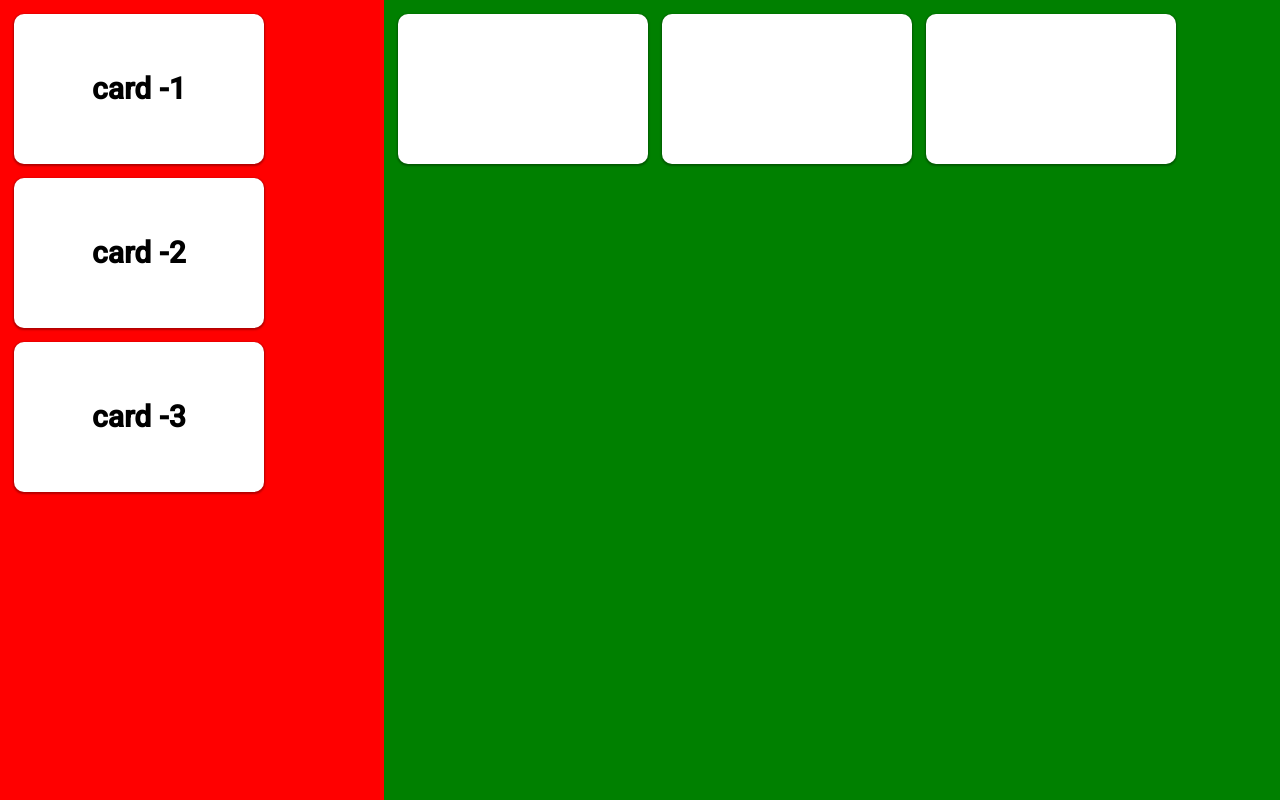
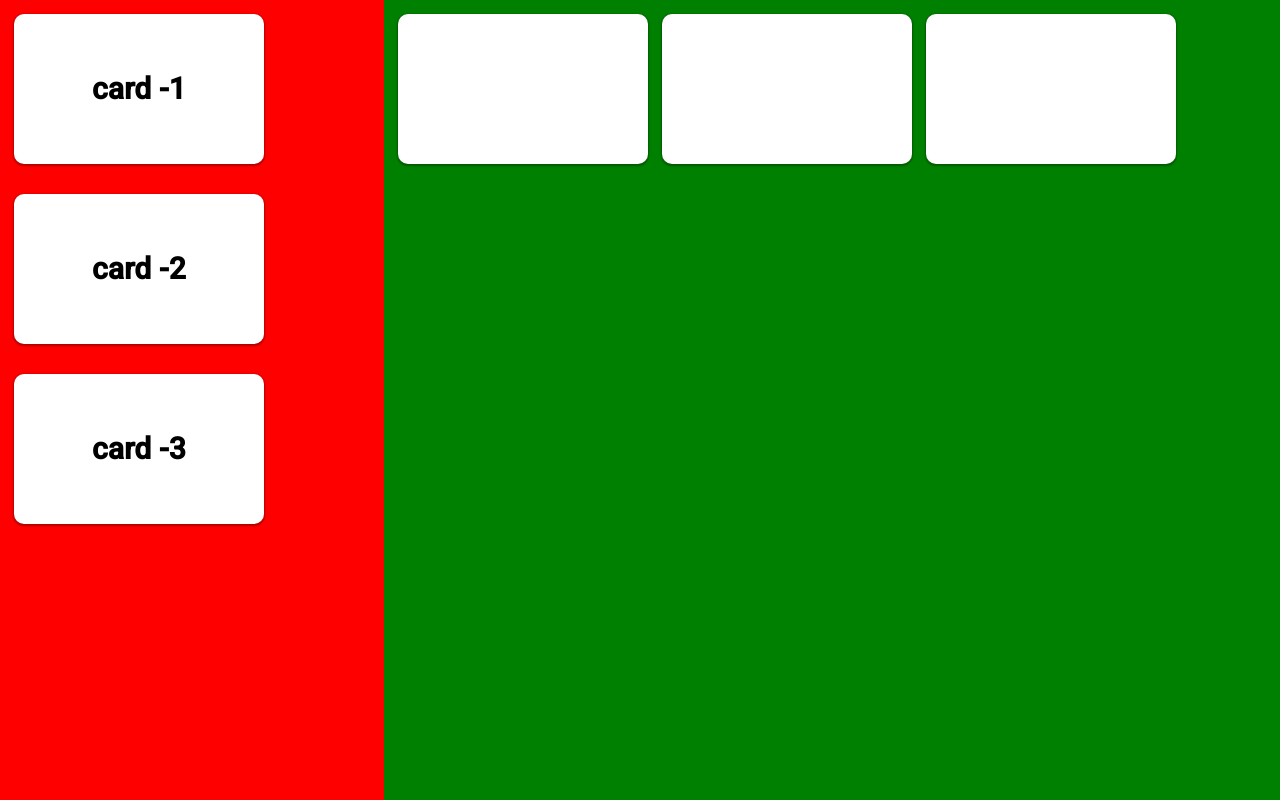
Before and after one commit to Madhu-Yalavarthi/angular-presets, an Angular app: page /drag-drop in a window 1280 px wide. Built offline with nearby package versions, Linux system fonts and the light colour scheme.

Commit message:
on drop directive

```diff
--- a/src/app/directives/ondrop.directive.ts
+++ b/src/app/directives/ondrop.directive.ts
@@ -7,6 +7,15 @@ export class OnDropDirective implements AfterViewInit, OnDestroy {
 
   @Output('emitDrop') emitDrop = new EventEmitter<FileList>();
 
+  accept: boolean = true;
+
+  mutations = new MutationObserver((event) => {
+    if (event.length > 0) {
+      this.accept = false;
+      return;
+    }
+    this.accept = true;
+  })
   target;
 
   private eventListeners: (() => void)[] = [];
@@ -16,6 +25,7 @@ export class OnDropDirective implements AfterViewInit, OnDestroy {
   ngAfterViewInit(): void {
     if (this.elementRef.nativeElement) {
       this.renderer.setAttribute(this.elementRef.nativeElement, 'draggable', 'false');
+      this.mutations.observe(this.elementRef.nativeElement, { childList: true });
       // this.eventListeners.push(this.renderer.listen(this.elementRef.nativeElement, 'dragstart', (event) => this.dragStart(event)));
       // this.eventListeners.push(this.renderer.listen(this.elementRef.nativeElement, 'dragenter', (event) => this.dragEnter(event)));
       // this.eventListeners.push(this.renderer.listen(this.elementRef.nativeElement, 'dragleave', (event) => this.dragLeave(event)));
@@ -62,8 +72,13 @@ export class OnDropDirective implements AfterViewInit, OnDestroy {
     event.preventDefault();
     var id = event.dataTransfer.getData("text");
 
-    console.log("droped---->", id)
-    if (id) this.renderer.appendChild(this.elementRef.nativeElement, document.getElementById(id));
+    console.log("droped---->", id);
+    if (!id) return;
+    let nodeCopy = document.getElementById(id).cloneNode(true);
+    // this.renderer.setProperty(nodeCopy, "id", `id`);
+    this.renderer.addClass(nodeCopy, "disable-select");
+    console.log("nodeCopy", nodeCopy);
+    if (nodeCopy && this.accept == true) this.renderer.appendChild(this.elementRef.nativeElement, nodeCopy);
     // console.log(event.dataTransfer.files);
     // this.renderer.removeClass(this.elementRef.nativeElement, 'over');
     // this.emitDrop.emit(event.dataTransfer.files);
--- a/src/app/pages/drag-drop/drag-drop.component.html
+++ b/src/app/pages/drag-drop/drag-drop.component.html
@@ -1,14 +1,15 @@
 <div class="page-wrapper">
   <div class="drap-drop-wrapper">
     <div class="left-section">
-      <div class="card-holder" *ngFor="let item of cards; let i = index" appOnDrop  draggable="false">
-        <div class="card" id="{{'card#'+i}}" appOnDrag>
+        <div class="origin-cards" *ngFor="let item of cards; let i = index" id="{{'card#'+i}}" appOnDrag>
           <span>{{"card -"+item}}</span>
+          <div class="remove-icon">
+            <mat-icon>clear</mat-icon>
+          </div>
         </div>
-      </div>
     </div>
     <div class="right-section">
-      <div class="card-holder" *ngFor="let item of cards; let i = index" appOnDrop draggable="false"></div>
+      <div class="card-holder disable-select" *ngFor="let item of cards; let i = index" appOnDrop draggable="false"></div>
     </div>
   </div>
 </div>
--- a/src/app/pages/drag-drop/drag-drop.component.scss
+++ b/src/app/pages/drag-drop/drag-drop.component.scss
@@ -51,6 +51,23 @@
   background-color: #fff;
   box-sizing: border-box;
   box-shadow: 0px 1px 2px 1px rgba(0, 0, 0, 0.3);
+}
+
+.origin-cards {
+  display: flex;
+  justify-content: center;
+  align-items: center;
+  width: 250px;
+  height: 150px;
+  background-color: #fff;
+  font-size: 30px;
+  font-weight: bold;
+  box-sizing: border-box;
+  box-shadow: 0px 1px 2px 1px rgba(0, 0, 0, 0.3);
+  margin-bottom: 1em;
+}
+
+.disable-select {
   user-select: none;
   -moz-user-select: none;
   -webkit-user-drag: none;
@@ -59,6 +76,7 @@
 }
 
 .card {
+  position: relative;
   width: 100%;
   height: 100%;
   display: flex;
@@ -66,9 +84,29 @@
   align-items: center;
   font-size: 30px;
   font-weight: bold;
+  box-sizing: border-box;
+}
+
+.remove-icon {
+  display: none;
+  position: absolute;
+  top: 0;
+  right: 0;
+  color: #000;
+  cursor: pointer;
+  transition: all 0.3s ease-in-out;
+}
+
+.card:hover + .remove-icon {
+  display: block;
+
+}
+
+.remove-icon:hover {
+  color: red;
 }
 
 .card-holder,
-.card {
+.card,.origin-cards {
   border-radius: 10px;
 }
```
